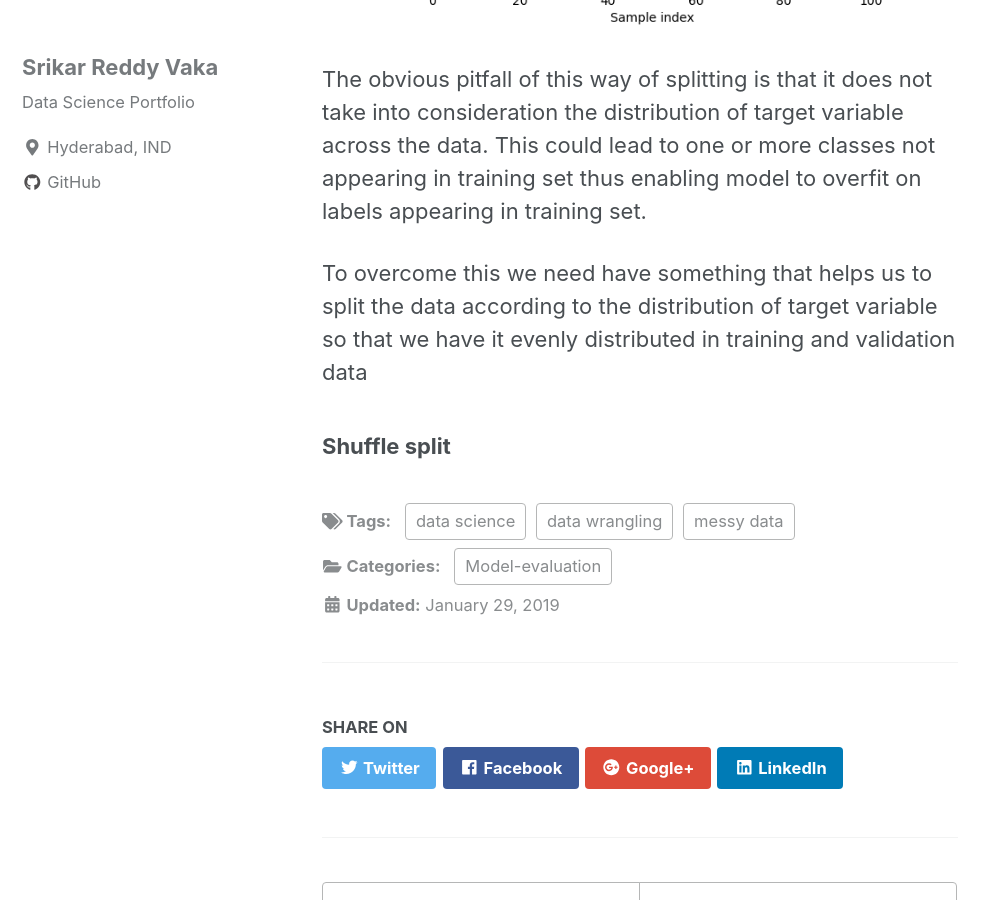
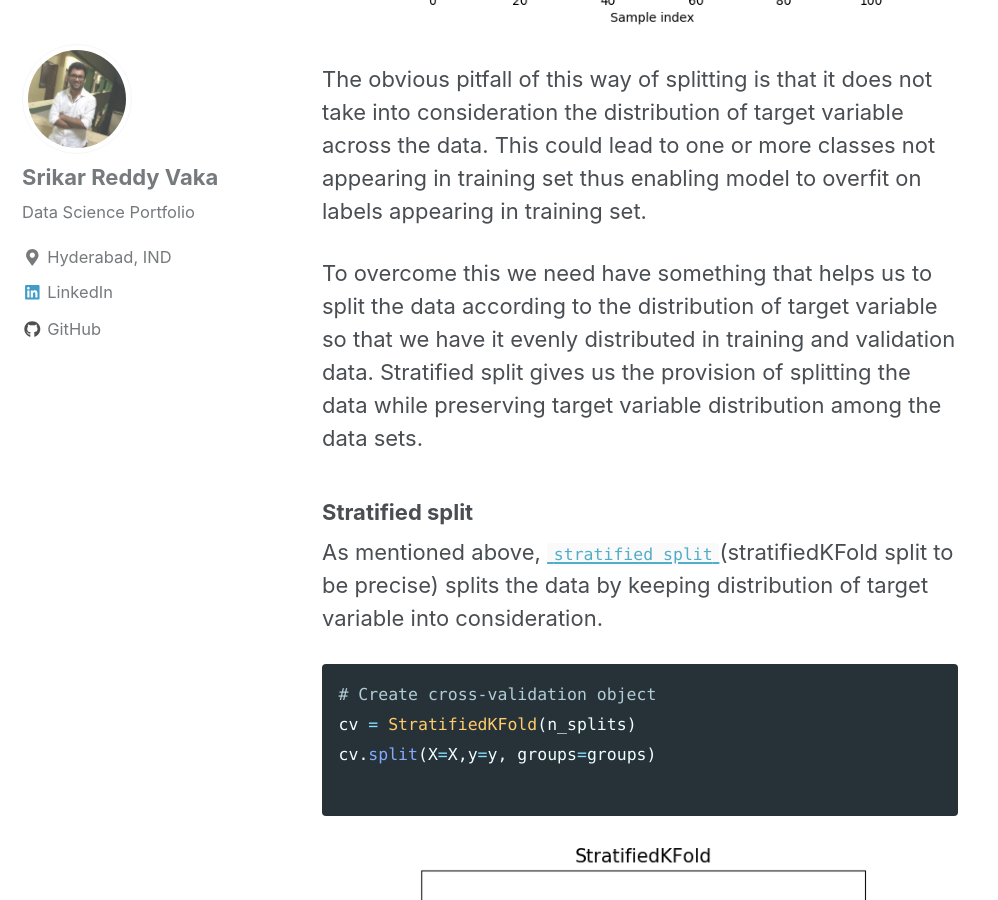
Before and after one commit to srikarvaka/srikarvaka.github.io, a Jekyll site: the page built from _posts/2019-02-01-Cross-validation.md, in a window 1280 px wide and 900 px high, scrolled down 4098 px. Shown: the whole window, without its empty margins (0-998 px from the left). Built offline with Jekyll 4.4.1, drawn with Linux system fonts in a browser that asks for light colours; nearby versions of some CDN libraries; some of the changed text lies outside the part shown.

Commit message:
modified cv post

````diff
--- a/_config.yml
+++ b/_config.yml
@@ -9,7 +9,7 @@ minimal_mistakes_skin    : "default" # "air", "aqua", "contrast", "dark", "dirt"
 
 # Site Settings
 locale                   : "en-US"
-title                    : "Srikar Reddy Vaka"
+title                    : "Data Science Portfolio"
 title_separator          : "-"
 name                     : "Srikar Reddy Vaka"
 description              : "Data Science Journey"
@@ -85,7 +85,7 @@ analytics:
 # Site Author
 author:
   name             : "Srikar Reddy Vaka"
-  avatar           : # path of avatar image, e.g. "/assets/images/bio-photo.jpg"
+  avatar           : "/images/profile.jpg" # path of avatar image, e.g. "/assets/images/bio-photo.jpg"
   bio              : "Data Science Portfolio"
   location         : "Hyderabad, IND"
   email            :
@@ -103,7 +103,7 @@ author:
   keybase          :
   instagram        :
   lastfm           :
-  linkedin         : # "john-doe-12345678" (the last part of your profile url, e.g. https://www.linkedin.com/in/john-doe-12345678)
+  linkedin         : "srikar-vaka-a1313589" # "john-doe-12345678" (the last part of your profile url, e.g. https://www.linkedin.com/in/john-doe-12345678)
   pinterest        :
   soundcloud       :
   stackoverflow    : # "123456/username" (the last part of your profile url, e.g. https://stackoverflow.com/users/123456/username)
--- a/_posts/2019-02-01-Cross-validation.md
+++ b/_posts/2019-02-01-Cross-validation.md
@@ -10,16 +10,10 @@ mathjax: "true"
 classes: wide
 ---
 
-One fine day you started working on this data set and you are planning to build a classification model(for the sake of discussion). You did data munging
-(cleaning, feature engineering, etc.) and you are now ready to split the data for training and testing. For the sake of simplicity, let us assume you have
-two classes in your data, A and B, with 70 of total data belonging to class A and rest to B. When you divide the data into 80:20 ratio of train and test
-data, random number of samples of class A and B will flow to train and test data(while maintaining the size ratio of train and test as 4:1). What if 65 of
-data belonging to class A and 5 of class B goes to training set. Training set will be dominated with samples from class A (65) while test set will only
-have (5). Since our training set has majority of data labeled as class 'A', 93% to be precise, model tries to overfit. When the same model is applied
-to testing data, which has 25 records labeled as 'B', they will be classified as 'A' resulting in horrible test score.
+One fine day you started working on this data set and you are planning to build a classification model(for the sake of discussion). You did data munging (cleaning, feature engineering, etc.) and you are now ready to split the data for training and testing. For the sake of simplicity, let us assume you have two classes in your data, A and B, with 70 of total data belonging to class A and rest to B. When you divide the data into 80:20 ratio of train and test
+data, random number of samples of class A and B will flow to train and test data(while maintaining the size ratio of train and test as 4:1). What if 65 of data belonging to class A and 5 of class B goes to training set. Training set will be dominated with samples from class A (65) while test set will only have (5). Since our training set has majority of data labeled as class 'A', 93% to be precise, model tries to overfit. When the same model is applied to testing data, which has 25 records labeled as 'B', they will be classified as 'A' resulting in horrible test score.
 
-TL;DR, you split the data wrong and now your model overfit the data. Root cause of this that we did not take distribution of labels into consideration
-during the split. Ideally we should same distribution of labels in test/validation set as the distribution in training set.
+TL;DR, you split the data wrong and now your model overfit the data. Root cause of this that we did not take distribution of labels into consideration during the split. Ideally we should same distribution of labels in test/validation set as the distribution in training set.
 
 ## Importance of Validation set
 
@@ -46,7 +40,7 @@ There are three major kinds of splits, Linear, shuffle and stratified split.
 
 * Doesn't take distribution of target labels into consideration during split
 
-example : [`KFold split`][kfold]
+Example : [`KFold split`][kfold]
 
 ```python
 from sklearn.model_selection import KFold
@@ -78,17 +72,27 @@ cv.split(X=X,y=y, groups=groups)
 The obvious pitfall of this way of splitting is that it does not take into consideration the distribution of target variable across the data. This could lead to one or more classes not appearing in training set thus enabling model to overfit on labels appearing in training set.
 
 To overcome this we need have something that helps us to split the data according to the distribution of target variable
-so that we have it evenly distributed in training and validation data
+so that we have it evenly distributed in training and validation data. Stratified split gives us the provision of splitting
+the data while preserving target variable distribution among the data sets.
 
-### Shuffle split
+### Stratified split
 
+As mentioned above, [`stratified split`][skf](stratifiedKFold split to be precise) splits the data by keeping distribution of target variable into consideration.
 
+```python
+# Create cross-validation object
+cv = StratifiedKFold(n_splits)
+cv.split(X=X,y=y, groups=groups)
+
+```
+
+<img src="{{ site.url }}{{ site.baseurl }}/images/cv_post/startkfold.PNG" alt="StratifiedK-fold split">
 
 
 [pd-doc]: http://pandas.pydata.org/pandas-docs/stable/
 [modelsel]: https://scikit-learn.org/stable/modules/classes.html#module-sklearn.model_selection
 [kfold]: https://scikit-learn.org/stable/modules/generated/sklearn.model_selection.KFold.html#sklearn.model_selection.KFold
-[4]: https://pandas.pydata.org/pandas-docs/stable/generated/pandas.Series.map.html
+[skf]: https://scikit-learn.org/stable/modules/generated/sklearn.model_selection.StratifiedKFold.html#sklearn.model_selection.StratifiedKFold
 [5]: https://pandas.pydata.org/pandas-docs/version/0.23.4/generated/pandas.cut.html
 [6]: https://pandas.pydata.org/pandas-docs/version/0.23.4/generated/pandas.qcut.html
 [7]: https://pandas.pydata.org/pandas-docs/stable/generated/pandas.DataFrame.loc.html
````
Also changed, not shown: images/cv_post/startkfold.PNG (added), images/profile.jpg (added).
